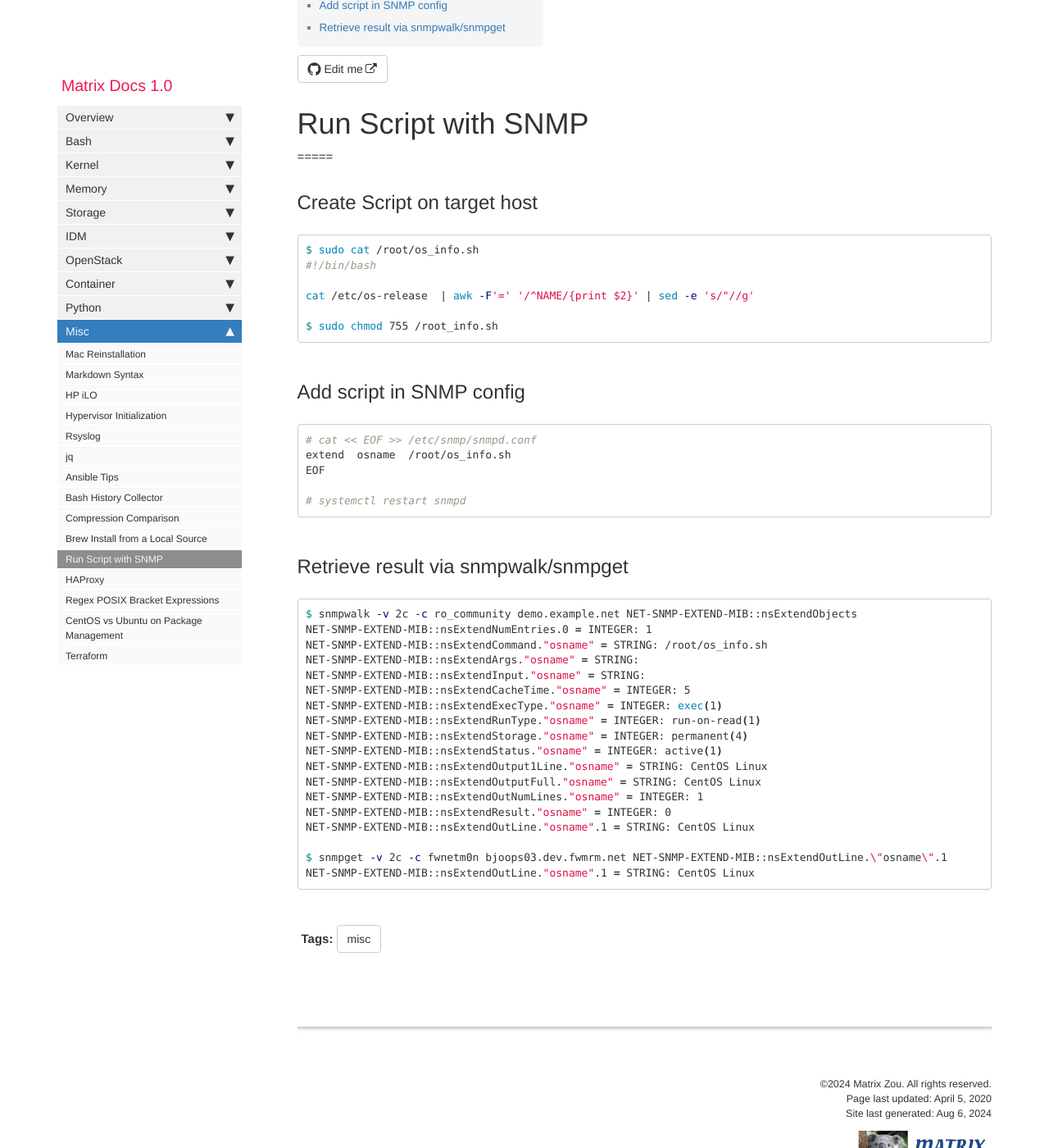
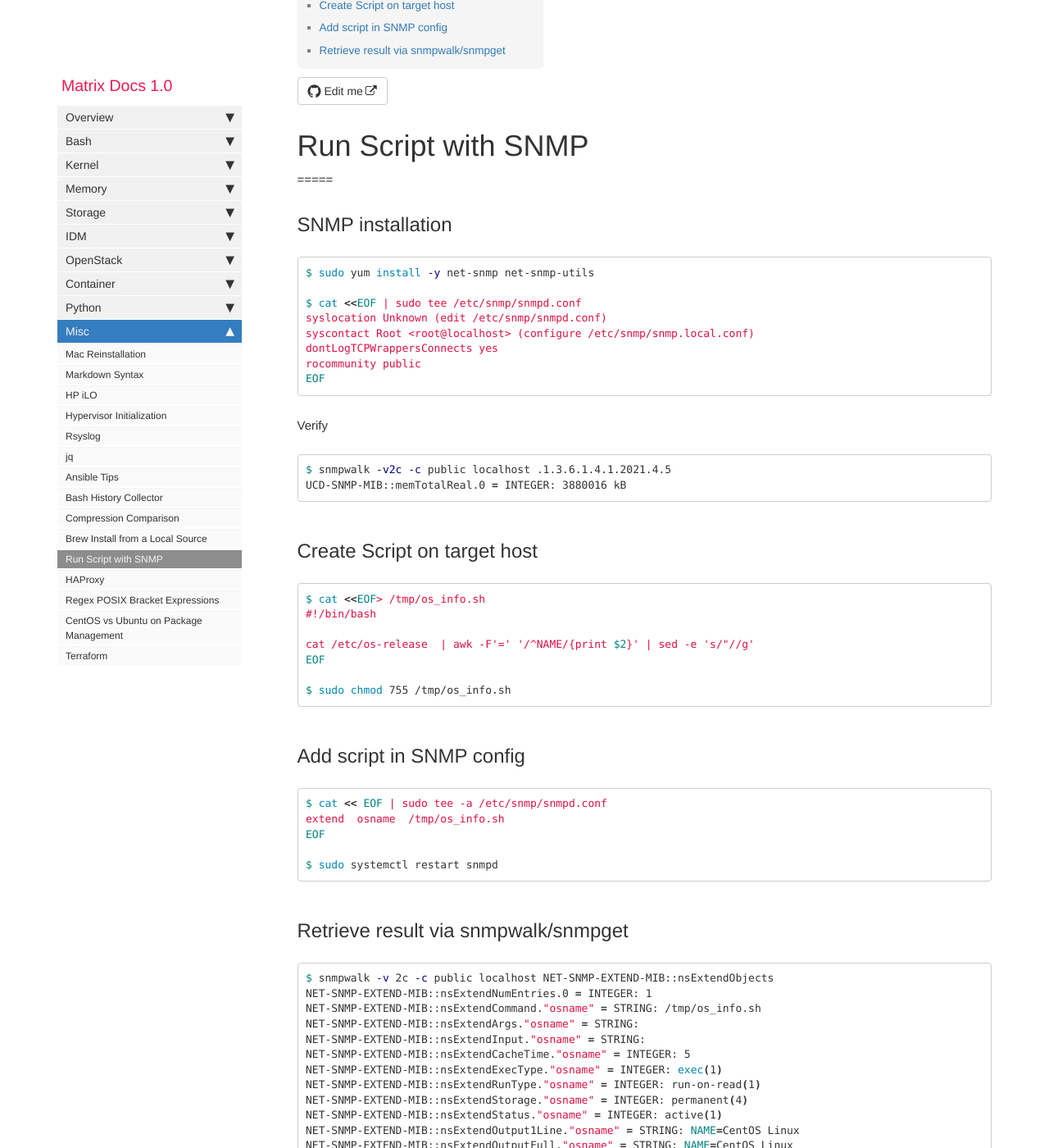
Before and after one commit to matrixzj/documentations, a Jekyll site: the page built from pages/misc/misc_run_script_via_snmp.md, in a window 1280 px wide and 1400 px high, scrolled down 258 px. Shown: the whole window at 82% size. Built offline with Jekyll 4.4.1, drawn with Linux system fonts in a browser that asks for light colours; comment, search, counter and statistics services are not loaded; some of the changed text lies outside the part shown.

Commit message:
There are 1 files have been modified at 2024-08-06 11:16:04 . 	-rw-r--r-- 1 jun.zou staff 2271 Aug  6 11:10 pages/misc/misc_run_script_via_snmp.md No files have been added. No files have been deleted. No file type has been changed.

````diff
--- a/pages/misc/misc_run_script_via_snmp.md
+++ b/pages/misc/misc_run_script_via_snmp.md
@@ -2,7 +2,7 @@
 title: Run Script with SNMP
 tags: [misc, snmp]
 keywords: snmp, script
-last_updated: April 5, 2020
+last_updated: Aug 6, 2024
 summary: "Run a customerized script via snmp"
 sidebar: mydoc_sidebar
 permalink: misc_run_script_via_snmp.html
@@ -12,30 +12,49 @@ folder: Misc
 # Run Script with SNMP
 =====
 
+## SNMP installation
+```bash
+$ sudo yum install -y net-snmp net-snmp-utils
+
+$ cat <<EOF | sudo tee /etc/snmp/snmpd.conf
+syslocation Unknown (edit /etc/snmp/snmpd.conf)
+syscontact Root <root@localhost> (configure /etc/snmp/snmp.local.conf)
+dontLogTCPWrappersConnects yes
+rocommunity public
+EOF
+```
+
+Verify
+```bash
+$ snmpwalk -v2c -c public localhost .1.3.6.1.4.1.2021.4.5
+UCD-SNMP-MIB::memTotalReal.0 = INTEGER: 3880016 kB
+```
+
 ## Create Script on target host
 ```bash
-$ sudo cat /root/os_info.sh
+$ cat <<EOF> /tmp/os_info.sh
 #!/bin/bash
 
 cat /etc/os-release  | awk -F'=' '/^NAME/{print $2}' | sed -e 's/"//g'
+EOF
 
-$ sudo chmod 755 /root_info.sh
+$ sudo chmod 755 /tmp/os_info.sh
 ```
 
 ## Add script in SNMP config
 ```bash
-# cat << EOF >> /etc/snmp/snmpd.conf
-extend  osname  /root/os_info.sh
+$ cat << EOF | sudo tee -a /etc/snmp/snmpd.conf
+extend  osname  /tmp/os_info.sh
 EOF
 
-# systemctl restart snmpd
+$ sudo systemctl restart snmpd
 ```
 
 ## Retrieve result via snmpwalk/snmpget
 ```bash
-$ snmpwalk -v 2c -c ro_community demo.example.net NET-SNMP-EXTEND-MIB::nsExtendObjects
+$ snmpwalk -v 2c -c public localhost NET-SNMP-EXTEND-MIB::nsExtendObjects
 NET-SNMP-EXTEND-MIB::nsExtendNumEntries.0 = INTEGER: 1
-NET-SNMP-EXTEND-MIB::nsExtendCommand."osname" = STRING: /root/os_info.sh
+NET-SNMP-EXTEND-MIB::nsExtendCommand."osname" = STRING: /tmp/os_info.sh
 NET-SNMP-EXTEND-MIB::nsExtendArgs."osname" = STRING:
 NET-SNMP-EXTEND-MIB::nsExtendInput."osname" = STRING:
 NET-SNMP-EXTEND-MIB::nsExtendCacheTime."osname" = INTEGER: 5
@@ -43,13 +62,13 @@ NET-SNMP-EXTEND-MIB::nsExtendExecType."osname" = INTEGER: exec(1)
 NET-SNMP-EXTEND-MIB::nsExtendRunType."osname" = INTEGER: run-on-read(1)
 NET-SNMP-EXTEND-MIB::nsExtendStorage."osname" = INTEGER: permanent(4)
 NET-SNMP-EXTEND-MIB::nsExtendStatus."osname" = INTEGER: active(1)
-NET-SNMP-EXTEND-MIB::nsExtendOutput1Line."osname" = STRING: CentOS Linux
-NET-SNMP-EXTEND-MIB::nsExtendOutputFull."osname" = STRING: CentOS Linux
+NET-SNMP-EXTEND-MIB::nsExtendOutput1Line."osname" = STRING: NAME=CentOS Linux
+NET-SNMP-EXTEND-MIB::nsExtendOutputFull."osname" = STRING: NAME=CentOS Linux
 NET-SNMP-EXTEND-MIB::nsExtendOutNumLines."osname" = INTEGER: 1
 NET-SNMP-EXTEND-MIB::nsExtendResult."osname" = INTEGER: 0
-NET-SNMP-EXTEND-MIB::nsExtendOutLine."osname".1 = STRING: CentOS Linux
+NET-SNMP-EXTEND-MIB::nsExtendOutLine."osname".1 = STRING: NAME=CentOS Linux
 
-$ snmpget -v 2c -c fwnetm0n bjoops03.dev.fwmrm.net NET-SNMP-EXTEND-MIB::nsExtendOutLine.\"osname\".1
+$ snmpget -v 2c -c public localhost NET-SNMP-EXTEND-MIB::nsExtendOutLine.\"osname\".1
 NET-SNMP-EXTEND-MIB::nsExtendOutLine."osname".1 = STRING: CentOS Linux
 ```
 
````
